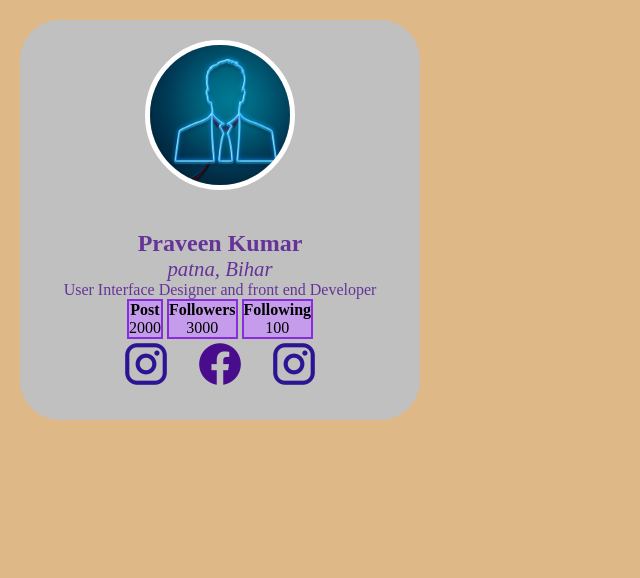
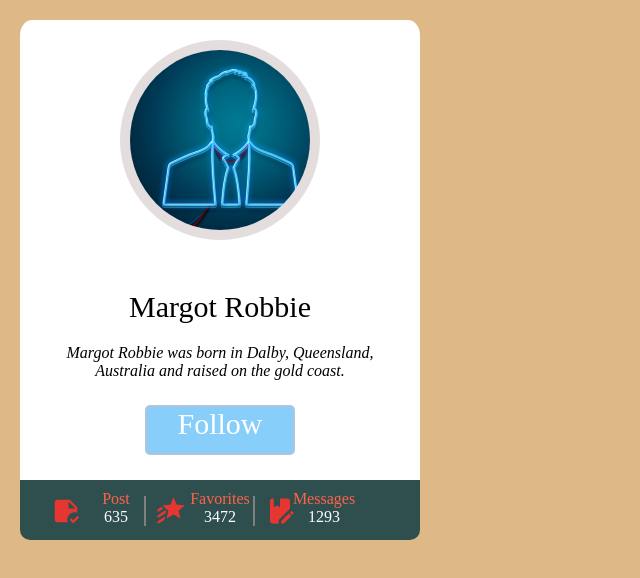
Before and after one commit to 2021-1-RV/UserCard, a plain HTML site: page index.html in a window 1280 px wide. Shown: the whole page, without its empty margins (0-640 px from the left). Drawn offline with Linux system fonts and the light colour scheme.

Commit message:
new card

```diff
--- a/css/style.css
+++ b/css/style.css
@@ -9,24 +9,24 @@ body{
 
 .userCard{
     width: 100%;
-    height: 400px;
-    min-width: 220px;
+    height: 500px;
+    min-width: 250px;
     max-width: 400px;
-    background: silver;
+    background: white;
     margin: 20px;
-    color: rebeccapurple;
+    color: black;
     overflow: hidden;
     border: 10px;
     text-align: center;
     font-size: 16px;
-    border-radius: 10%;
+    border-radius: 3%;
 }
 
 .userImageContainer{
-    width: 150px;
-    height: 150px;
+    width: 200px;
+    height: 200px;
     overflow: hidden;
-    border: 5px solid white;
+    border: 10px solid rgb(228, 221, 221);
     border-radius: 50%;
 }
 
@@ -40,38 +40,87 @@ body{
     padding: 20px;
 }
 
+.userStatContainer{
+    background-color:darkslategrey;
+    position: absolute;
+    margin: 0;
+    width: 400px;
+    height: 60px;
+    border-radius:0 0 10px 10px;
+}
+
 .userStatItem{
     display: inline-block;
-    background-color: rgb(196, 156, 235);
     color: black;
-    border: 2px solid blueviolet;
+    width: 100px;
+    text-align: center;
 }
 
 .userCard > *{
     display:block;
-    vertical-align:top;
     margin-top: 20px;
 }
 
-.inst,
-.fb,
-.tel{
-    margin-bottom: 20px;
-    margin-left: 10px;
-    margin-right: 10px;
+
+.userFullName{
+    font-size: 30px;
+    font-family: 'Times New Roman', Times, serif;
+    padding: 10px;
 }
 
-.userFullName{
-    font-weight: bold;
-    font-size: 1.5em;
+.userInfo{
+    font-size: 1em;
+    font-style: italic;
+    padding: 10px;
 }
 
-.userLink{
-    font-size: 1.3em;
-    font-style: italic;
+.button{
+    color: white;
+    font-size: 30px;
+    background-color: lightskyblue;
+    width: 150px;
+    height: 50px;
+    border:2px solid lightsteelblue;
+    border-radius: 5px;
+    text-align: center;
+    margin-top: 15px;
+    margin-bottom: -15px;
 }
 
 .statName{
-    font-weight: bold;
-    font-style: ;
+    font-weight: normal;
+    color: tomato;
+    position: relative;
+    top: 10px;
 }
+
+.statValue{
+    font-weight: normal;
+    color: white;
+    position: relative;
+    top: 10px;
+}
+
+.post{
+    position: relative;
+    right: 50px;
+    bottom: 20px;
+}
+
+.favorites{
+    position: relative;
+    right: 50px;
+    bottom: 20px;
+    border-left: 2px solid grey;
+    padding-left: 10px;
+    padding-right: 10px;
+}
+
+.messages{
+    position: relative;
+    right: 50px;
+    bottom: 20px;
+    border-left: 2px solid grey;
+        padding-left: 10px;
+
+}
--- a/index.html
+++ b/index.html
@@ -15,31 +15,28 @@
         </div>
 
         <div class="userInfoContainer">
-            <div class="userFullName">Praveen Kumar</div>
-            <div class="userLink">patna, Bihar</div>
-            <div class="userInfo">User Interface Designer and front end Developer</div>
+            <div class="userFullName">Margot Robbie</div>
+            <div class="userInfo">Margot Robbie was born in Dalby, Queensland, Australia and raised on the gold coast.</div>
+            <div class="button">Follow</div>
+
+        </div>
 
         <div class="userStatContainer">
             <div class="userStatItem">
                 <div class="statName">Post</div>
-                    <div class="statValue">2000</div>
+                <div class="statValue">635</div>
+                <img class="post" src="./img/note-check.png" alt="favorites">
             </div>
             <div class="userStatItem">
-                    <div class="statName">Followers</div>
-                    <div class="statValue">3000</div>
+                <div class="statName">Favorites</div>
+                <div class="statValue">3472</div>
+                <img class="favorites" src="./img/star-shooting.png" alt="favorites">
             </div>
             <div class="userStatItem">
-                    <div class="statName">Following</div>
-                    <div class="statValue">100</div>
+                <div class="statName">Messages</div>
+                <div class="statValue">1293</div>
+                <img class="messages" src="./img/book-edit.png" alt="favorites">
             </div>
-            </div>
-
-            <div class="userWeb">
-                    <img class="inst" src="./img/instagram.png" alt="inst">
-                    <img class="fb" src="./img/facebook.png" alt="fb">
-                    <img class="tel" src="./img/instagram.png" alt="tel">
-            </div>
-
         </div>
     </div>
 
```
Also changed, not shown: img/book-edit.png (added), img/note-check.png (added), img/star-shooting.png (added). Lines whose indentation alone changed are shown as unchanged.
